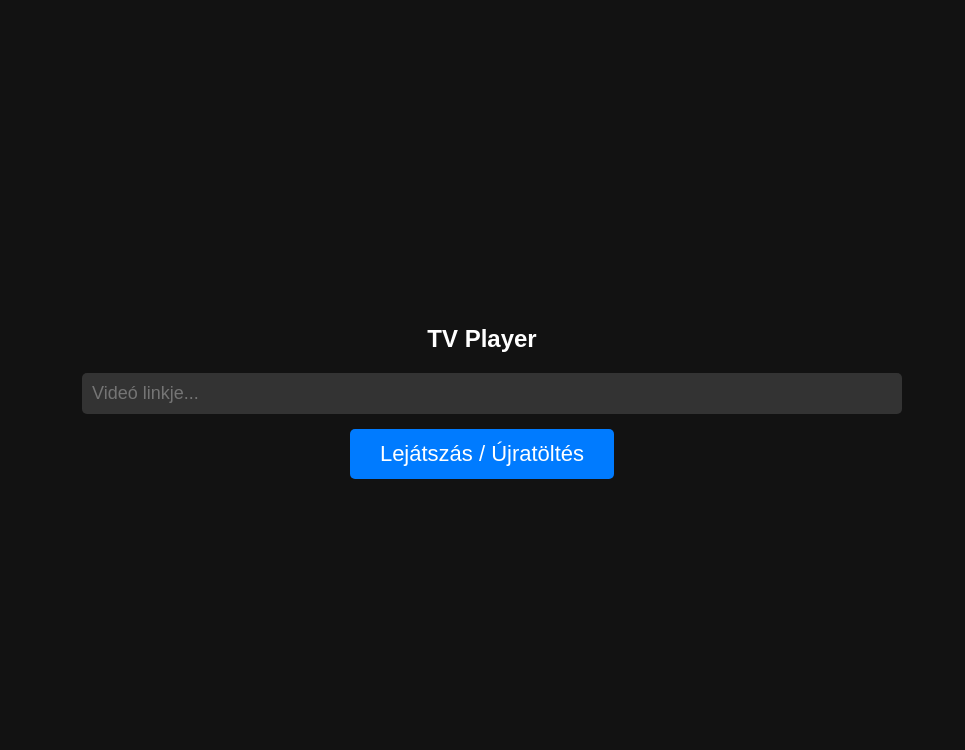
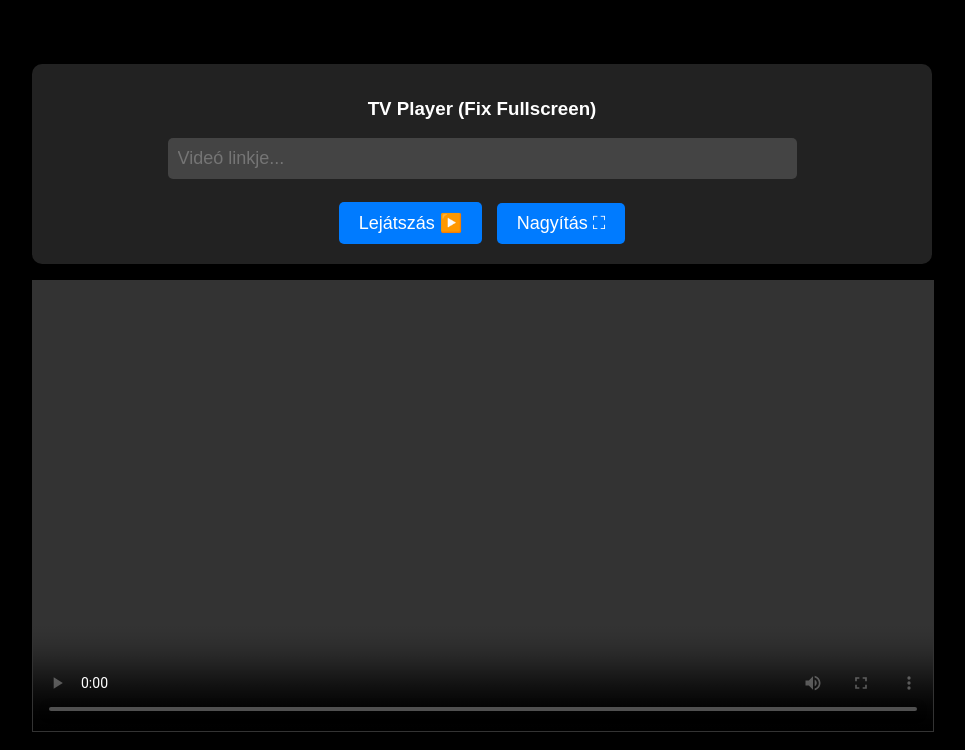
Before and after one commit to Sz4by/Bsbss, a plain HTML site: page index.html in a window 1280 px wide. Shown: the whole page, without its empty margins (158-1123 px from the left). Drawn offline with nearby package versions, Linux system fonts and the light colour scheme.

Commit message:
Update index.html

```diff
--- a/index.html
+++ b/index.html
@@ -3,11 +3,11 @@
 <head>
     <meta charset="UTF-8">
     <meta name="viewport" content="width=device-width, initial-scale=1.0">
-    <title>TV Player</title>
+    <title>Stabil TV Player</title>
     <script src="https://cdn.jsdelivr.net/npm/hls.js@latest"></script>
     <style>
         body {
-            background-color: #121212;
+            background-color: #000; /* Fekete háttér a teljes oldalnak */
             color: white;
             font-family: sans-serif;
             display: flex;
@@ -18,59 +18,89 @@
             margin: 0;
             overflow: hidden;
         }
-        .container { width: 90%; max-width: 800px; text-align: center; }
 
-        /* Input mező (ha mégis kéne) */
-        input[type="text"] {
-            width: 100%; padding: 10px; font-size: 18px;
-            margin-bottom: 15px; border-radius: 5px; border: none;
-            background: #333; color: white;
+        .container {
+            width: 90%;
+            max-width: 900px;
+            text-align: center;
+            position: relative;
         }
 
-        /* Gomb */
-        button {
-            padding: 12px 30px; font-size: 22px;
-            background-color: #007bff; color: white;
-            border: none; border-radius: 5px; cursor: pointer;
+        /* Input és Gombok stílusa */
+        .controls-area {
+            margin-bottom: 15px;
+            background: #222;
+            padding: 15px;
+            border-radius: 10px;
         }
 
-        /* Fókusz jelzése TV távirányítóhoz */
+        input[type="text"] {
+            width: 70%; padding: 10px; font-size: 18px;
+            border-radius: 5px; border: none; background: #444; color: white;
+        }
+
+        button {
+            padding: 10px 20px; font-size: 18px;
+            background-color: #007bff; color: white;
+            border: none; border-radius: 5px; cursor: pointer; margin: 5px;
+        }
+
+        /* Távirányító fókusz */
         input:focus, button:focus {
             outline: 4px solid #ffeb3b;
-            background-color: #444;
+            background-color: #555;
         }
 
+        /* VIDEÓ STABILIZÁLÁS */
         video {
-            width: 100%; max-height: 75vh;
-            background: black; margin-top: 20px;
-            border: 1px solid #444; display: none;
+            width: 100%;
+            max-height: 80vh;
+            background: black;
+            /* Ez a kulcs: megakadályozza a torzítást */
+            object-fit: contain;
+            border: 1px solid #333;
         }
-        .error-msg { color: red; margin-top: 10px; }
+
+        /* Amikor teljes képernyőre váltunk, ez felülírja a szabályokat */
+        video:fullscreen {
+            object-fit: contain;
+            width: 100vw;
+            height: 100vh;
+            background-color: black;
+        }
+
+        /* Webkit alapú TV böngészőknek (pl. Samsung, LG régebbi) */
+        video::-webkit-media-controls-enclosure {
+            overflow: hidden;
+        }
+
+        .error-msg { color: red; margin-top: 5px; }
     </style>
 </head>
 <body>
 
     <div class="container">
-        <h2 id="statusText">TV Player</h2>
+        <div class="controls-area" id="uiControls">
+            <h3>TV Player (Fix Fullscreen)</h3>
+            <input type="text" id="videoUrl" placeholder="Videó linkje...">
+            <br><br>
+            <button onclick="manualStart()">Lejátszás ▶️</button>
+            <button onclick="toggleFullscreen()">Nagyítás ⛶</button>
+        </div>
 
-        <input type="text" id="videoUrl" placeholder="Videó linkje...">
-        <button onclick="manualStart()">Lejátszás / Újratöltés</button>
         <p id="error" class="error-msg"></p>
 
-        <video id="videoPlayer" controls></video>
+        <video id="videoPlayer" controls playsinline></video>
     </div>
 
     <script>
-        // 1. Amikor az oldal betöltődik, megnézzük a linket
+        // URL paraméter betöltése indításkor
         window.onload = function() {
-            // Kiolvassuk az 'url' paramétert a böngésző címsorából
             const params = new URLSearchParams(window.location.search);
             const linkFromUrl = params.get('url');
-
             if (linkFromUrl) {
-                // Ha van link, beírjuk a mezőbe és indítjuk
                 document.getElementById('videoUrl').value = linkFromUrl;
-                document.getElementById('statusText').innerText = "Videó betöltése...";
+                // Elrejtjük a vezérlőket, hogy csak a videó legyen
                 playVideo(linkFromUrl);
             }
         };
@@ -83,44 +113,44 @@
         function playVideo(url) {
             var video = document.getElementById('videoPlayer');
             var errorMsg = document.getElementById('error');
+            var controls = document.getElementById('uiControls');
 
             if (!url) {
-                errorMsg.innerText = "Nincs megadva link!";
+                errorMsg.innerText = "Nincs link!";
                 return;
             }
 
             errorMsg.innerText = "";
             video.style.display = "block";
 
-            // HLS (m3u8) támogatás
+            // Ha URL-ből jöttünk, elrejthetjük a menüt, hogy tisztább legyen
+            // controls.style.display = "none";
+
             if (Hls.isSupported() && url.includes('.m3u8')) {
                 var hls = new Hls();
                 hls.loadSource(url);
                 hls.attachMedia(video);
                 hls.on(Hls.Events.MANIFEST_PARSED, function() {
-                    // Automatikus indítás
-                    var promise = video.play();
-                    if (promise !== undefined) {
-                        promise.catch(error => {
-                            // Ha a böngésző tiltja az automatikus hangos indítást
-                            console.log("Autoplay tiltva, némítva indítjuk.");
-                            video.muted = true;
-                            video.play();
-                        });
-                    }
+                    video.play().catch(e => console.log("Autoplay tiltva"));
                 });
+            } else {
+                video.src = url;
+                video.play().catch(e => console.log("Autoplay tiltva"));
             }
-            // MP4 / WebM
-            else {
-                video.src = url;
-                video.play().catch(error => {
-                     // Ha a böngésző tiltja az autoplay-t
-                     video.muted = true;
-                     video.play();
-                });
+            video.focus();
+        }
+
+        // Ez a funkció stabilabban nagyít TV-n, mint a beépített gomb
+        function toggleFullscreen() {
+            var video = document.getElementById('videoPlayer');
+
+            if (video.requestFullscreen) {
+                video.requestFullscreen();
+            } else if (video.webkitRequestFullscreen) { /* Safari / Régi Chrome */
+                video.webkitRequestFullscreen();
+            } else if (video.msRequestFullscreen) { /* IE11 */
+                video.msRequestFullscreen();
             }
-
-            video.focus(); // Távirányító fókusz
         }
     </script>
 
```
